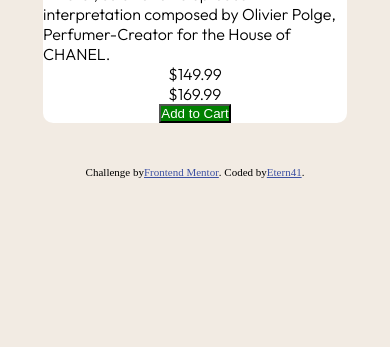
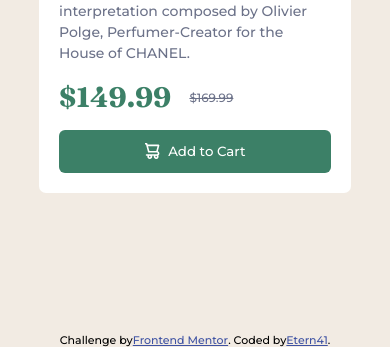
Before and after one commit to Etern41/Product-Preview, a plain HTML site: page index.html in a window 390 px wide. Shown: the part 497-844 px from the top of the page. Drawn offline with Linux system fonts and the light colour scheme.

Commit message:
v1.0.2 fixed appearance added hover on button

```diff
--- a/app.css
+++ b/app.css
@@ -3,7 +3,9 @@
   padding: 0;
   box-sizing: border-box;
 }
-
+html {
+  font-family: "Montserrat", sans-serif;
+}
 body {
   height: 100vh;
   background-color: hsl(30, 38%, 92%);
@@ -18,11 +20,10 @@ main {
 }
 
 main {
+  margin: auto 0;
   overflow: hidden;
-  border-radius: 10px;
+  border-radius: 7px;
   background-color: hsl(0, 0%, 100%);
-  font-family: "Outfit", sans-serif;
-  font-family: "Outfit", sans-serif;
 }
 
 @media (max-width: 1000px) {
@@ -35,7 +36,34 @@ main {
     width: 100%;
   }
   main {
-    max-width: 19em;
+    max-width: 19.5em;
+  }
+
+  section {
+    padding: 1.25em;
+  }
+
+  .title__top {
+    padding: 0;
+  }
+
+  h1 {
+    padding: 6px 10 0 0;
+  }
+
+  p {
+    padding: 1em 0 0;
+  }
+
+  .price {
+    padding: 1em 0;
+  }
+
+  .price__discount {
+    padding: 0 0.65em 0 0;
+  }
+
+  .price__full {
   }
 }
 @media (min-width: 1000px) {
@@ -44,9 +72,71 @@ main {
   }
 }
 
+.title__top {
+  text-transform: uppercase;
+  color: hsl(228, 12%, 48%);
+  font-size: 11px;
+}
+
+h1 {
+  display: flex;
+  font-family: "Fraunces", serif;
+  font-size: 28px;
+}
+
+p {
+  color: hsl(228, 12%, 48%);
+  font-size: 14px;
+  line-height: 1.5;
+}
+
+.price {
+  display: flex;
+  justify-content: start;
+  flex-direction: row;
+}
+
+.price__discount {
+  font-family: "Fraunces", serif;
+  text-decoration: 700;
+  color: hsl(158, 36%, 37%);
+}
+
+.price__full {
+  color: hsl(228, 12%, 48%);
+  text-decoration: underline;
+  text-underline-offset: -37.5%;
+  text-decoration-skip-ink: none;
+  font-size: 12px;
+  display: flex;
+  justify-content: center;
+  align-items: center;
+  align-content: center;
+}
+
+.cart__img {
+  width: 15px;
+  height: 16px;
+  margin: 0 0.65em 0 0;
+}
+
 button {
-  background-color: green;
+  font-family: "Montserrat", sans-serif;
+  cursor: pointer;
+  background-color: hsl(158, 36%, 37%);
   color: white;
+  display: flex;
+  width: 100%;
+  border: none;
+  justify-content: center;
+  align-items: center;
+  height: 3.2em;
+  border-radius: 6px;
+  transition: all ease 0.3s;
+}
+
+button:hover {
+  background-color: hsl(158, 36%, 23%);
 }
 
 .attribution {
@@ -54,7 +144,6 @@ button {
   display: flex;
   align-content: center;
   width: 100%;
-  height: 5em;
   display: flex;
   justify-content: center;
   flex-direction: row;
--- a/index.html
+++ b/index.html
@@ -15,13 +15,7 @@
     <link rel="preconnect" href="https://fonts.googleapis.com" />
     <link rel="preconnect" href="https://fonts.gstatic.com" crossorigin />
     <link
-      href="https://fonts.googleapis.com/css2?family=Outfit:wght@300&display=swap"
-      rel="stylesheet"
-    />
-    <link rel="preconnect" href="https://fonts.googleapis.com" />
-    <link rel="preconnect" href="https://fonts.gstatic.com" crossorigin />
-    <link
-      href="https://fonts.googleapis.com/css2?family=Outfit:wght@300&display=swap"
+      href="https://fonts.googleapis.com/css2?family=Fraunces:opsz,wght@9..144,700&family=Montserrat:wght@500;700&display=swap"
       rel="stylesheet"
     />
     <title>Frontend Mentor | Product preview card component</title>
@@ -41,17 +35,22 @@
     <main>
       <img class="img__desk" src="./images/image-product-desktop.jpg" alt="" />
       <img class="img__mob" src="./images/image-product-mobile.jpg" alt="" />
-      <div class="title__top">Perfume</div>
+      <section>
+        <p class="title__top">P e r f u me</p>
         <h1>Gabrielle Essence Eau De Parfum</h1>
         <p>
-        A floral, solar and voluptuous interpretation composed by Olivier Polge,
-        Perfumer-Creator for the House of CHANEL.
+          A floral, solar and voluptuous interpretation composed by Olivier
+          Polge, Perfumer-Creator for the House of CHANEL.
         </p>
         <div class="price">
-        <div class="price__discount">$149.99</div>
+          <h1 class="price__discount">$149.99</h1>
           <div class="price__full">$169.99</div>
         </div>
-      <button>Add to Cart</button>
+        <button>
+          <img class="cart__img" src="./images/icon-cart.svg" alt="" /> Add to
+          Cart
+        </button>
+      </section>
     </main>
 
     <div class="attribution">
```
Lines whose indentation alone changed are shown as unchanged.
